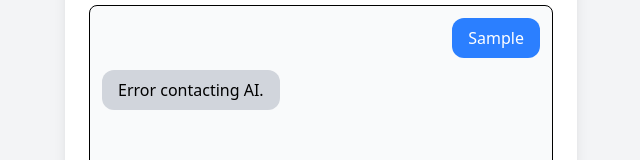
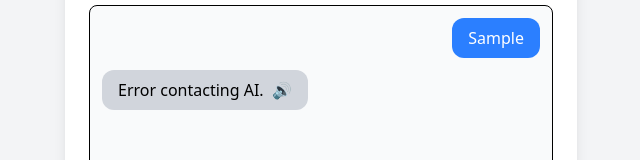
Before and after one commit to CAPREaaa/ai-tutor, a SvelteKit app in the folder ai-tutor/: page / in a window 1280 px wide. Both pictures are taken after typing "Sample" into the empty fields and a click on the button "Send". Shown: the part 196-356 px from the top of the page, without its empty margins (319-959 px from the left). Built offline with nearby package versions, Linux system fonts and the light colour scheme; no server answers.

Commit message:
finish the functions

```diff
--- a/ai-tutor/src/app.css
+++ b/ai-tutor/src/app.css
@@ -1,4 +1 @@
 @import 'tailwindcss';
-@tailwind base;
-@tailwind components;
-@tailwind utilities;
--- a/ai-tutor/src/routes/+page.svelte
+++ b/ai-tutor/src/routes/+page.svelte
@@ -1,15 +1,55 @@
 <script>
     import { onMount, tick } from "svelte";
+
     let messages = [];
     let input = "";
     let loading = false;
     let chatContainer;
+    let currentUtterance = null;
+    let isPlaying = false;
+    let playingIndex = null; // Track which message is playing
+
+    // Function to play text-to-speech for a specific AI message
+    function speak(text, index) {
+      if ("speechSynthesis" in window) {
+        // Stop any currently playing speech
+        stopSpeech();
+
+        const utterance = new SpeechSynthesisUtterance(text);
+        utterance.lang = "fr-FR";
+
+        // Handle speech end event
+        utterance.onend = () => {
+          isPlaying = false;
+          playingIndex = null; // Reset playing state
+        };
+
+        // Start speaking
+        currentUtterance = utterance;
+        speechSynthesis.speak(utterance);
+
+        isPlaying = true;
+        playingIndex = index;
+      } else {
+        console.error("Speech synthesis not supported in this browser.");
+      }
+    }
+
+    // Function to stop speech
+    function stopSpeech() {
+      if (speechSynthesis.speaking) {
+        speechSynthesis.cancel();
+        isPlaying = false;
+        playingIndex = null;
+      }
+    }
 
     async function sendMessage() {
       if (!input.trim()) return;
 
-      messages = [...messages, { role: "user", content: input }];
-      input = ""; // clear input field
+      const userMessage = input;
+      messages = [...messages, { role: "user", content: userMessage }];
+      input = "";
 
       loading = true;
 
@@ -17,28 +57,25 @@
         const response = await fetch("/api/chat", {
           method: "POST",
           headers: { "Content-Type": "application/json" },
-          body: JSON.stringify({ message: input }),
+          body: JSON.stringify({ message: userMessage }),
         });
 
         const data = await response.json();
-        if (data.reply) {
-          messages = [...messages, { role: "assistant", content: data.reply }];
-        } else {
-          messages = [...messages, { role: "assistant", content: "AI failed to respond." }];
-        }
+        const replyText = data.reply ? data.reply : "AI failed to respond.";
+        messages = [...messages, { role: "assistant", content: replyText }];
       } catch (error) {
         console.error("Fetch error:", error);
         messages = [...messages, { role: "assistant", content: "Error contacting AI." }];
       }
 
       loading = false;
-      await tick(); // 让 DOM 更新完成后执行滚动
+      await tick();
       chatContainer.scrollTop = chatContainer.scrollHeight;
     }
   </script>
 
+  <!-- Chat UI -->
   <div class="min-h-screen bg-gray-100 flex flex-col items-center justify-center p-6">
-    <!-- Chat Container -->
     <div class="w-full max-w-lg bg-white shadow-lg rounded-2xl p-6 space-y-4">
       <h1 class="text-3xl font-bold text-center">🇫🇷 AI French Tutor</h1>
 
@@ -47,13 +84,31 @@
         bind:this={chatContainer}
         class="h-96 overflow-y-auto p-3 border rounded-lg bg-gray-50 flex flex-col space-y-3"
       >
-        {#each messages as msg}
-          <div class="flex {msg.role === 'user' ? 'justify-end' : 'justify-start'}">
-            <div class="{msg.role === 'user' ? 'bg-blue-500 text-white' : 'bg-gray-300 text-black'} px-4 py-2 rounded-xl max-w-xs">
+        {#each messages as msg, index}
+          <div class="flex {msg.role === 'user' ? 'justify-end' : 'justify-start'} items-center">
+            <div
+              class="{msg.role === 'user' ? 'bg-blue-500 text-white' : 'bg-gray-300 text-black'}
+                     px-4 py-2 rounded-xl max-w-xs relative flex items-center"
+            >
               {msg.content}
+
+              {#if msg.role === 'assistant'}
+                <!-- Play/Pause Button -->
+                <button
+                  class="ml-2 text-gray-700 hover:text-black transition"
+                  on:click={() => isPlaying && playingIndex === index ? stopSpeech() : speak(msg.content, index)}
+                >
+                  {#if isPlaying && playingIndex === index}
+                    ⏸️ <!-- Pause Icon -->
+                  {:else}
+                    🔊 <!-- Play Icon -->
+                  {/if}
+                </button>
+              {/if}
             </div>
           </div>
         {/each}
+
         {#if loading}
           <p class="text-gray-500 text-center animate-pulse">AI is thinking...</p>
         {/if}
--- a/ai-tutor/src/routes/api/chat/+server.js
+++ b/ai-tutor/src/routes/api/chat/+server.js
@@ -2,12 +2,12 @@ import { json } from "@sveltejs/kit";
 import OpenAI from "openai";
 import "dotenv/config";
 
-// 创建 OpenAI 实例
+// Create OpenAI instance
 const openai = new OpenAI({
     apiKey: process.env.OPENAI_API_KEY
 });
 
-// 存储会话历史（简单示例，仅适用于单用户）
+// Store chat history (simple example for a single user session)
 let chatHistory = [];
 
 export async function POST({ request }) {
@@ -16,24 +16,49 @@ export async function POST({ request }) {
 
         console.log("✅ Received message:", message);
 
-    // 限制上下文长度，防止过长
+        // Limit chat history length to optimize performance and relevance
         if (chatHistory.length > 10) {
-      chatHistory.shift(); // 删除最早的消息
+            chatHistory.shift(); // Remove the earliest message to maintain context length
         }
 
-    // 添加用户消息到历史
+        // Add user message to chat history
         chatHistory.push({ role: "user", content: message });
 
-    // 调用 OpenAI API（带入历史消息）
+        // Construct conversation context separately to avoid issues with template literals
+        const conversationContext = chatHistory
+            .map(entry => `${entry.role === "user" ? "Student" : "Tutor"}: ${entry.content}`)
+            .join("\n");
+
+        // Construct system instructions
+        const systemPrompt = `
+        You are an expert French language teacher, and the user is your student.
+
+        **Instructions for AI:**
+        1️⃣ **First**, read the student's latest question carefully.
+        2️⃣ **Then**, respond in **French first**.
+        3️⃣ **After that**, explain in **English** with grammar rules, sentence structure, and usage.
+        4️⃣ **Expand ONLY on relevant topics**—avoid off-topic responses.
+        5️⃣ **Encourage practice** by asking a related follow-up question.
+
+        **Conversation Context:**
+        ${conversationContext}
+
+        **New Question from the Student (Important, Read Carefully!):**
+        "${message}"
+        `;
+
+        console.log("✅ System Prompt:", systemPrompt);
+
+        // Call OpenAI API with contextualized messages
         const chatResponse = await openai.chat.completions.create({
             model: "gpt-4o",
             messages: [
-        { role: "system", content: "You are an expert French tutor. Teach the user French interactively and maintain context." },
+                { role: "system", content: systemPrompt },
                 ...chatHistory
             ]
         });
 
-    // 确保 API 返回的格式正确
+        // Ensure AI response is valid
         if (!chatResponse || !chatResponse.choices || chatResponse.choices.length === 0) {
             console.error("❌ OpenAI API did not return a valid response");
             return json({ error: "No valid response from AI" }, { status: 500 });
@@ -43,7 +68,7 @@ export async function POST({ request }) {
 
         console.log("✅ AI Reply:", reply);
 
-    // 记录 AI 回复到历史
+        // Save AI response to chat history
         chatHistory.push({ role: "assistant", content: reply });
 
         return json({ reply });
```
Lines whose indentation alone changed are shown as unchanged.
